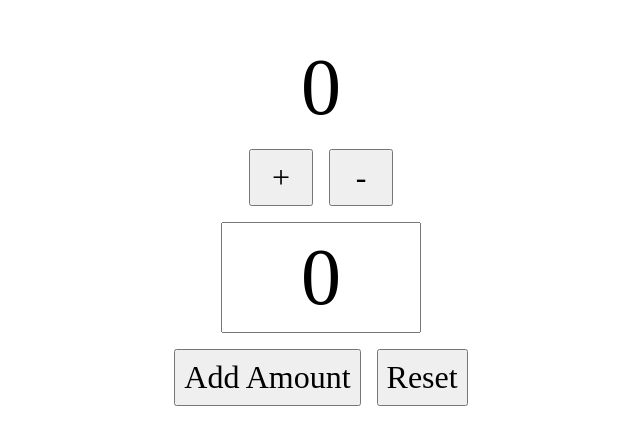
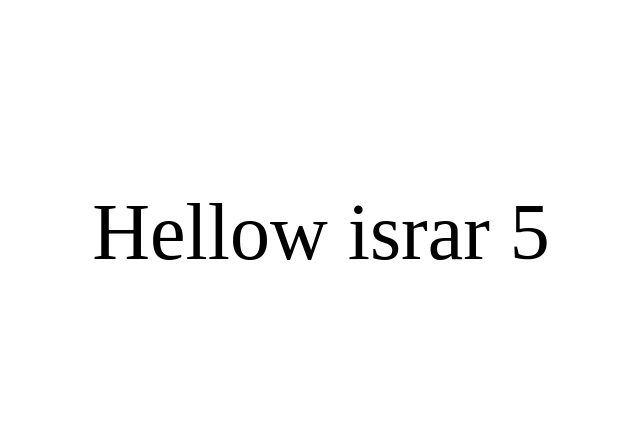
Before and after one commit to ishrar776/react-suimhu, a React (Create React App) app: page / in a window 1280 px wide. Shown: the part 168-612 px from the top of the page, without its empty margins (319-959 px from the left). Built offline with nearby package versions, Linux system fonts and the light colour scheme.

Commit message:
2 files modified, 1 added

```diff
--- a/src/App.js
+++ b/src/App.js
@@ -1,9 +1,10 @@
 import React from 'react';
-import Counter from './counter/Counter';
+//import Counter from './counter/Counter';
+import DemoCounter from './counter/DemoCounter';
 function App() {
   return (
     <main className="App">
-      <Counter />
+      <DemoCounter />
     </main>
   );
 }
--- a/src/counter/CounterSlice.js
+++ b/src/counter/CounterSlice.js
@@ -1,7 +1,7 @@
 import React from 'react';
 import { createSlice } from '@reduxjs/toolkit';
 const initialState = {
-  count: 0,
+  count: 5,
 };
 export const counterSlice = createSlice({
   name: 'counter',
@@ -21,7 +21,6 @@ export const counterSlice = createSlice({
     },
   },
 });
-
 export const { increment, decrement, reset, incrementByAmount } =
   counterSlice.actions;
 
--- /dev/null
+++ b/src/counter/DemoCounter.js
@@ -0,0 +1,8 @@
+import React from 'react';
+import { useSelector, useDispatch } from 'react-redux';
+const DemoCounter = () => {
+  const count = useSelector((state) => state.counter.count);
+  const dispatch = useDispatch();
+  return <div>Hellow israr {count}</div>;
+};
+export default DemoCounter;
```
